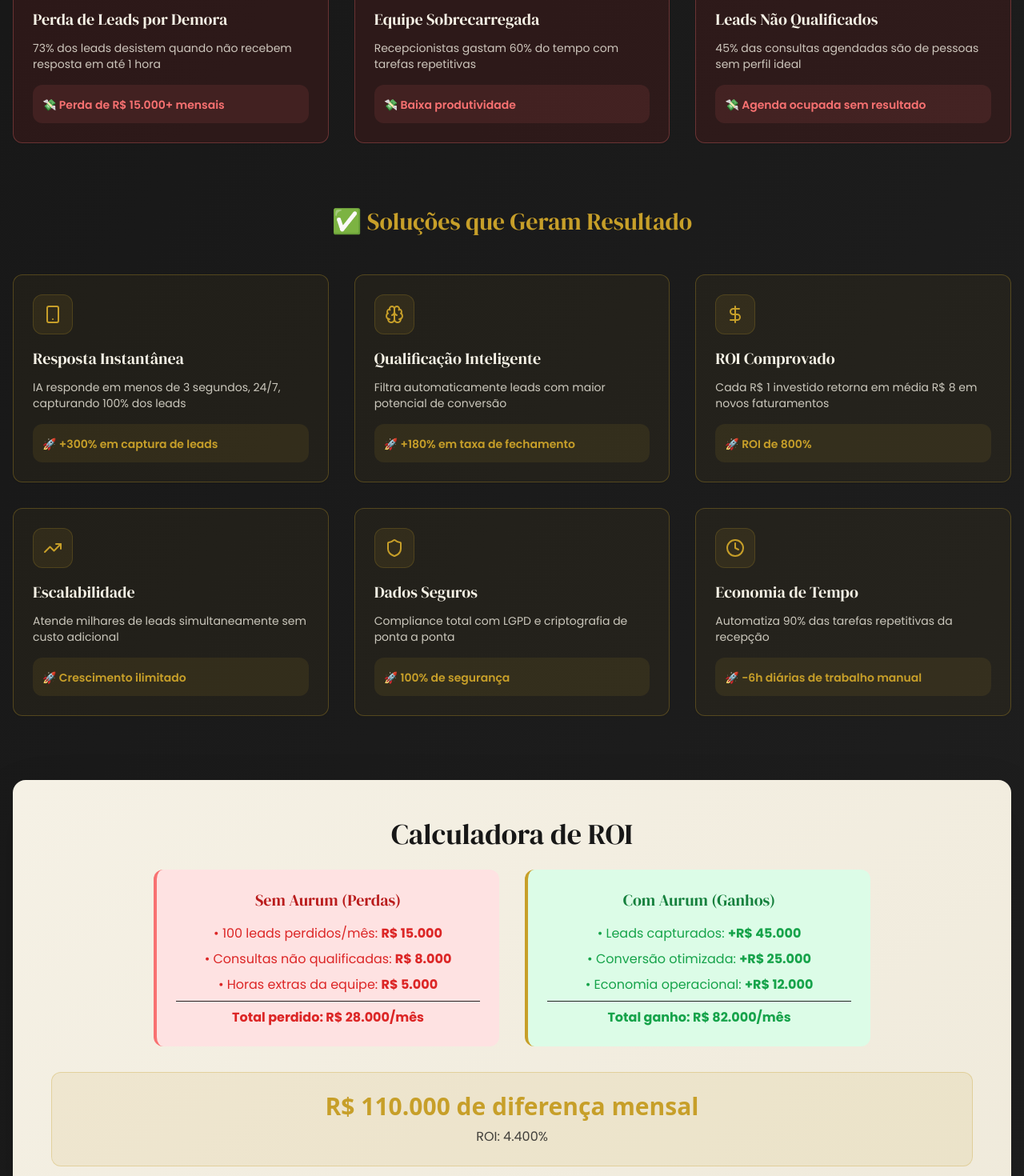
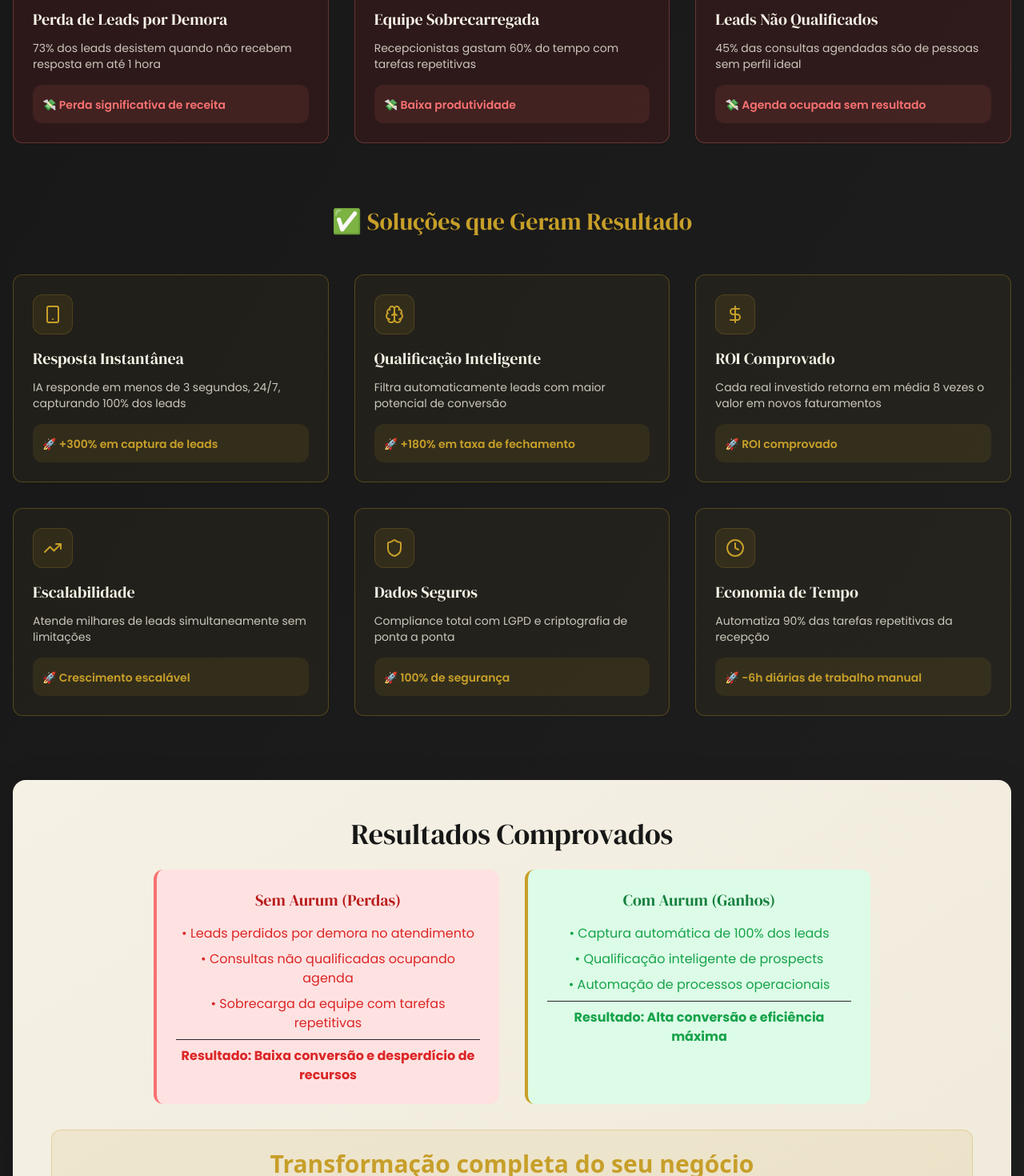
Before and after one commit to Enzomileto/aurumlabs, a React (Vite) app: page / in a window 1280 px wide. Shown: the part 3120-4590 px from the top of the page at 80% size. Built offline with nearby package versions, Linux system fonts and the light colour scheme.

Commit message:
Remove cost-related information
Remove any content related to pricing or costs.

```diff
--- a/src/components/FAQ.tsx
+++ b/src/components/FAQ.tsx
@@ -32,8 +32,8 @@ const FAQ = () => {
       answer: "O processo é super simples: 1) Reunião de alinhamento (30 min), 2) Configuração personalizada da IA com dados da sua clínica (4h), 3) Testes e ajustes (2h), 4) Treinamento da equipe (1h), 5) Go-live! Todo o processo leva apenas 24 horas e nossa equipe cuida de tudo para você."
     },
     {
-      question: "Quanto custa e qual o retorno do investimento?",
-      answer: "O investimento é de R$ 2.500/mês, sem taxa de setup. Nossos clientes veem ROI médio de 800% no primeiro mês. Uma clínica média que perde 50 leads/mês (R$ 7.500 em potencial perdido) recupera o investimento em menos de 10 dias e ainda economiza nos custos operacionais."
+      question: "Como funciona o modelo de contratação?",
+      answer: "Trabalhamos com um modelo de mensalidade simples e transparente, sem taxas de setup. Os valores são personalizados conforme o tamanho e necessidades da sua clínica. Durante nossa reunião de diagnóstico, apresentamos uma proposta sob medida para o seu perfil. Nossos clientes veem retorno do investimento já no primeiro mês."
     },
     {
       question: "A IA realmente parece humana nas conversas?",
--- a/src/components/Vantagens.tsx
+++ b/src/components/Vantagens.tsx
@@ -5,7 +5,7 @@ const Vantagens = () => {
     icon: Clock,
     title: "Perda de Leads por Demora",
     description: "73% dos leads desistem quando não recebem resposta em até 1 hora",
-    impact: "Perda de R$ 15.000+ mensais"
+    impact: "Perda significativa de receita"
   }, {
     icon: Users,
     title: "Equipe Sobrecarregada",
@@ -30,13 +30,13 @@ const Vantagens = () => {
   }, {
     icon: DollarSign,
     title: "ROI Comprovado",
-    description: "Cada R$ 1 investido retorna em média R$ 8 em novos faturamentos",
-    result: "ROI de 800%"
+    description: "Cada real investido retorna em média 8 vezes o valor em novos faturamentos",
+    result: "ROI comprovado"
   }, {
     icon: TrendingUp,
     title: "Escalabilidade",
-    description: "Atende milhares de leads simultaneamente sem custo adicional",
-    result: "Crescimento ilimitado"
+    description: "Atende milhares de leads simultaneamente sem limitações",
+    result: "Crescimento escalável"
   }, {
     icon: Shield,
     title: "Dados Seguros",
@@ -133,21 +133,21 @@ const Vantagens = () => {
           </div>
         </div>
 
-        {/* ROI Calculator */}
+        {/* Resultados */}
         <div className="mt-20 bg-gradient-card rounded-2xl p-8 md:p-12 text-center shadow-elegant">
           <h3 className="font-heading text-3xl md:text-4xl text-night-graphite mb-6">
-            Calculadora de ROI
+            Resultados Comprovados
           </h3>
 
           <div className="grid grid-cols-1 md:grid-cols-2 gap-8 max-w-4xl mx-auto">
             <div className="bg-red-100 rounded-xl p-6 border-l-4 border-red-400">
               <h4 className="font-heading text-xl text-red-700 mb-4">Sem Aurum (Perdas)</h4>
               <div className="space-y-2 text-red-600 font-body">
-                <div>• 100 leads perdidos/mês: <strong>R$ 15.000</strong></div>
-                <div>• Consultas não qualificadas: <strong>R$ 8.000</strong></div>
-                <div>• Horas extras da equipe: <strong>R$ 5.000</strong></div>
+                <div>• Leads perdidos por demora no atendimento</div>
+                <div>• Consultas não qualificadas ocupando agenda</div>
+                <div>• Sobrecarga da equipe com tarefas repetitivas</div>
                 <div className="border-t pt-2 mt-4">
-                  <strong>Total perdido: R$ 28.000/mês</strong>
+                  <strong>Resultado: Baixa conversão e desperdício de recursos</strong>
                 </div>
               </div>
             </div>
@@ -155,11 +155,11 @@ const Vantagens = () => {
             <div className="bg-green-100 rounded-xl p-6 border-l-4 border-gold-core">
               <h4 className="font-heading text-xl text-green-700 mb-4">Com Aurum (Ganhos)</h4>
               <div className="space-y-2 text-green-600 font-body">
-                <div>• Leads capturados: <strong>+R$ 45.000</strong></div>
-                <div>• Conversão otimizada: <strong>+R$ 25.000</strong></div>
-                <div>• Economia operacional: <strong>+R$ 12.000</strong></div>
+                <div>• Captura automática de 100% dos leads</div>
+                <div>• Qualificação inteligente de prospects</div>
+                <div>• Automação de processos operacionais</div>
                 <div className="border-t pt-2 mt-4">
-                  <strong>Total ganho: R$ 82.000/mês</strong>
+                  <strong>Resultado: Alta conversão e eficiência máxima</strong>
                 </div>
               </div>
             </div>
@@ -167,9 +167,9 @@ const Vantagens = () => {
 
           <div className="mt-8 p-6 bg-gold-core/10 rounded-xl border border-gold-core/30">
             <div className="text-3xl font-bold text-gold-core mb-2">
-              R$ 110.000 de diferença mensal
+              Transformação completa do seu negócio
             </div>
-            <div className="text-night-graphite/80 font-body">ROI: 4.400%</div>
+            <div className="text-night-graphite/80 font-body">Resultados mensuráveis desde o primeiro dia</div>
           </div>
         </div>
       </div>
```
